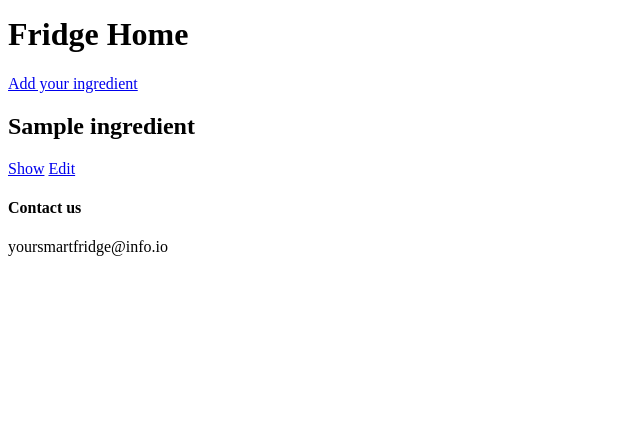
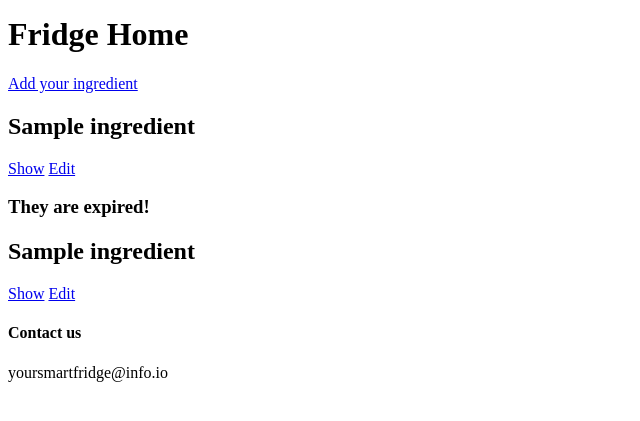
Before and after one commit to May-Manmai/flask-app, a Flask app: page /fridge in a window 1280 px wide. Shown: the part 139-560 px from the top of the page, without its empty margins (0-640 px from the left). Run offline with Flask 2, Linux system fonts and the light colour scheme; a database or web service that is not in the repository returns one stand-in record (values such as "Sample title"); some libraries are stand-ins or nearby versions.

Commit message:
adding the expired items in index.html

```diff
--- a/controllers/fridge_controller.py
+++ b/controllers/fridge_controller.py
@@ -1,6 +1,6 @@
 from crypt import methods
 from flask import Blueprint, request, session, redirect, render_template
-from models.fridge import get_all_ingredients, get_ingredient, insert_ingredient, update_ingredients, delete_ingredients
+from models.fridge import get_all_ingredients, get_ingredient, insert_ingredient, update_ingredients, delete_ingredients, get_expired_ingredients
 
 fridge_controller = Blueprint(
     "fridge_controller", __name__, template_folder="../templates/fridge")
@@ -9,8 +9,9 @@ fridge_controller = Blueprint(
 @fridge_controller.route('/fridge')
 def fridge():
     fridge_items = get_all_ingredients()
+    bin_items = get_expired_ingredients()
 
-    return render_template('index.html', fridge_items=fridge_items)
+    return render_template('index.html', fridge_items=fridge_items, bin_items=bin_items)
 
 
 @fridge_controller.route('/fridge/create', methods=["GET"])
@@ -60,3 +61,10 @@ def show(id):
 def delete(id):
     delete_ingredients(id)
     return redirect('/')
+
+
+# @fridge_controller.route('/bin')
+# def bin():
+#     bin_items = get_expired_ingredients()
+
+#     return render_template('bin.html', bin_items=bin_items)
--- a/models/fridge.py
+++ b/models/fridge.py
@@ -1,3 +1,6 @@
+from datetime import date
+
+
 import database
 # All Database functionality relating to our fridge
 
@@ -50,8 +53,8 @@ def delete_ingredients(id):
     database.sql_write("DELETE FROM ingredients  WHERE id = %s", [id])
 
 
-def get_expired_ingredients(id):
+def get_expired_ingredients():
+    today = date.today()
     results = database.sql_select(
-        'SELECT * FROM ingredients WHERE expiry_date =  2022-01-16', [id])
-    results = results[0]
+        "SELECT * FROM ingredients WHERE expiry_date <= %s", [today])
     return results
--- a/templates/fridge/index.html
+++ b/templates/fridge/index.html
@@ -17,5 +17,18 @@
     </div>
     {% endfor %}
 </section>
+<section class="bin_items">
+    <h3>They are expired!</h3>
 
+    {#bin_items#} {% for waste in bin_items %}
+    <div class="fridge-items">
+        <div class="info">
+            <h2>{{ waste['name'] }}</h2>
+
+            <a href="/fridge/{{waste['id']}}">Show</a>
+            <a href="/fridge/{{waste['id']}}/edit">Edit</a>
+        </div>
+    </div>
+    {% endfor %}
+</section>
 {% endblock %}
```
Also changed, not shown: templates/fridge/bin.html (added, +8 -0 lines).
